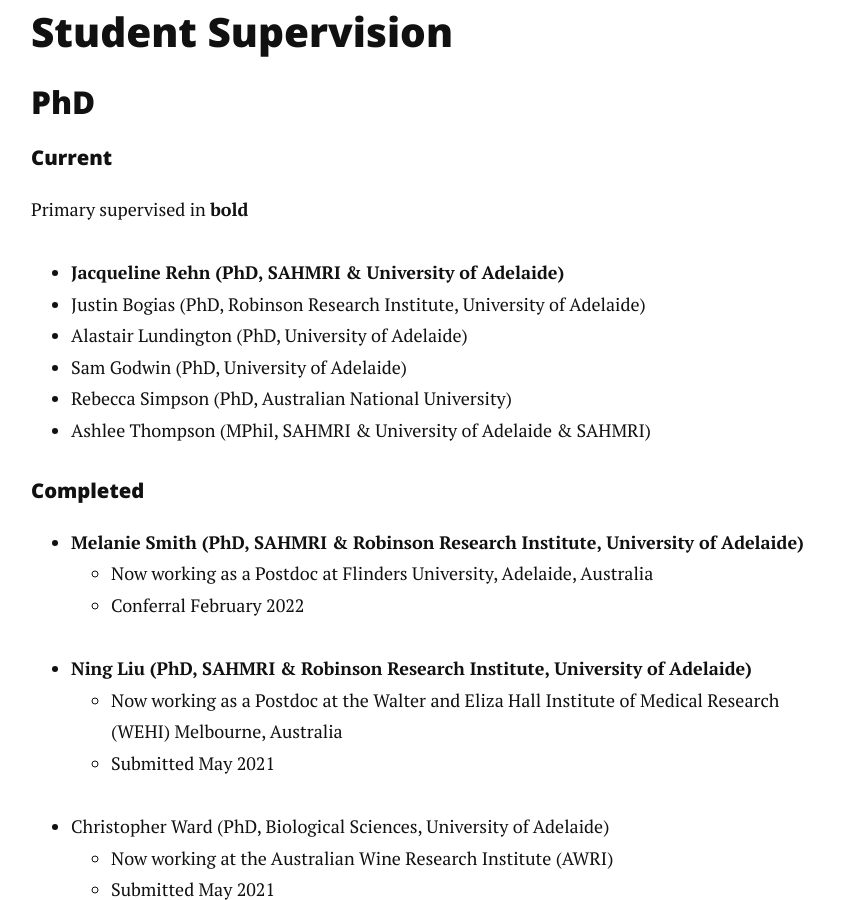
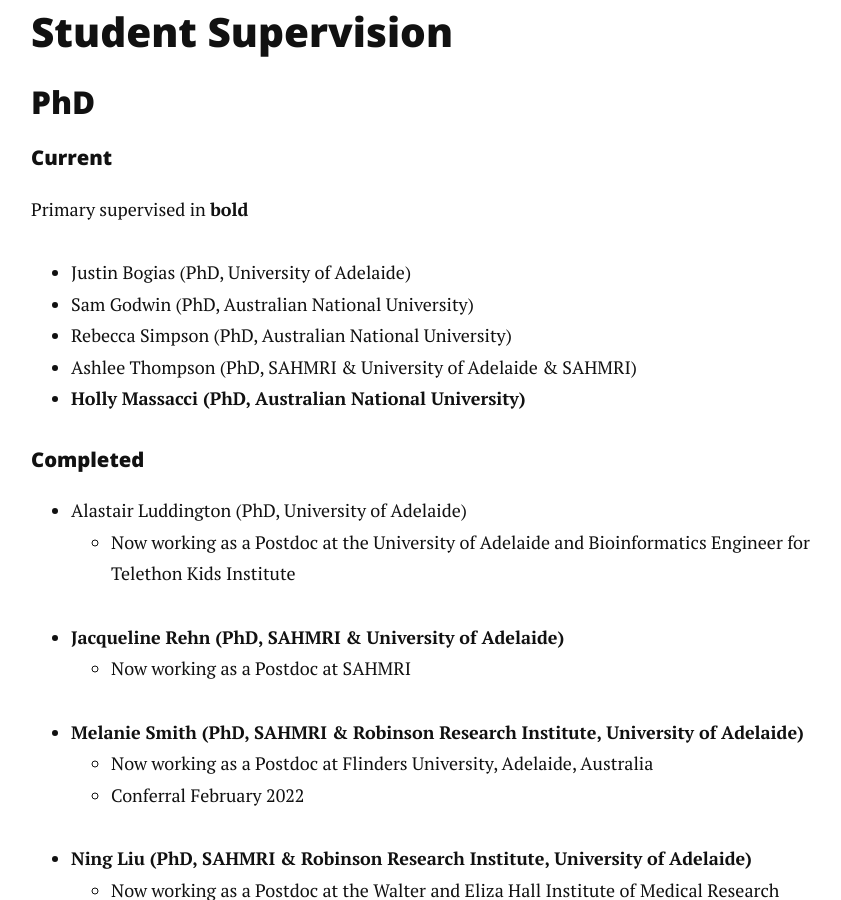
Before and after one commit to jimmybgammyknee/jimmybgammyknee.github.io, a Jekyll site: the page built from cv.md, in a window 1280 px wide and 900 px high, scrolled down 24529 px. Shown: the whole window, without its empty margins (209-1050 px from the left). Built offline with Jekyll 4.4.1, drawn with Linux system fonts in a browser that asks for light colours; nearby versions of some CDN libraries.

Commit message:
Update cv.md

```diff
--- a/cv.md
+++ b/cv.md
@@ -439,15 +439,17 @@
 
 Primary supervised in **bold**
 
-- **Jacqueline Rehn (PhD, SAHMRI & University of Adelaide)**
-- Justin Bogias (PhD, Robinson Research Institute, University of Adelaide)
-- Alastair Lundington (PhD, University of Adelaide)
-- Sam Godwin (PhD, University of Adelaide)
+- Justin Bogias (PhD, University of Adelaide)
+- Sam Godwin (PhD, Australian National University)
 - Rebecca Simpson (PhD, Australian National University)
-- Ashlee Thompson (MPhil, SAHMRI & University of Adelaide & SAHMRI)
+- Ashlee Thompson (PhD, SAHMRI & University of Adelaide & SAHMRI)
+- **Holly Massacci (PhD, Australian National University)**
 
 #### Completed
-
+- Alastair Luddington (PhD, University of Adelaide)
+    - Now working as a Postdoc at the University of Adelaide and Bioinformatics Engineer for Telethon Kids Institute
+- **Jacqueline Rehn (PhD, SAHMRI & University of Adelaide)**
+    - Now working as a Postdoc at SAHMRI
 - **Melanie Smith (PhD, SAHMRI & Robinson Research Institute, University of Adelaide)**
     - Now working as a Postdoc at Flinders University, Adelaide, Australia
     - Conferral February 2022
```
